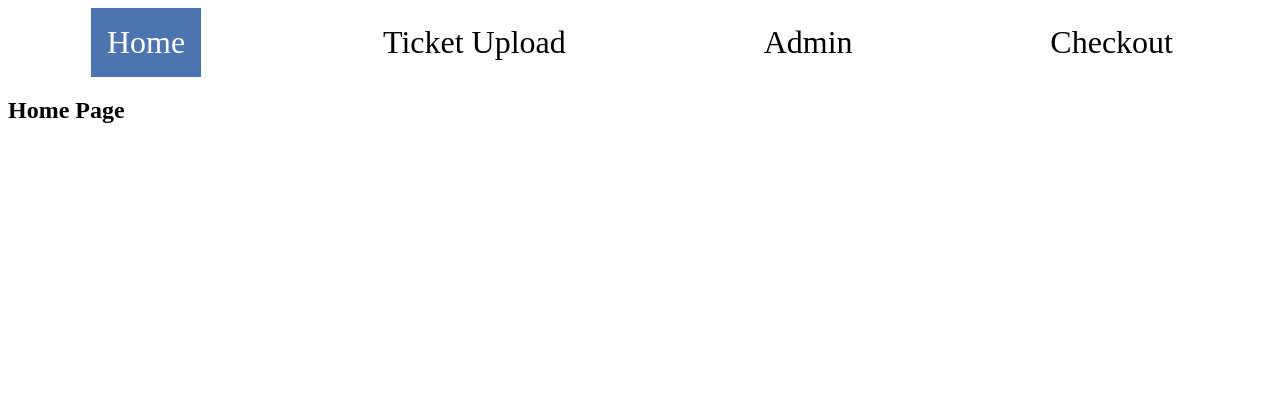
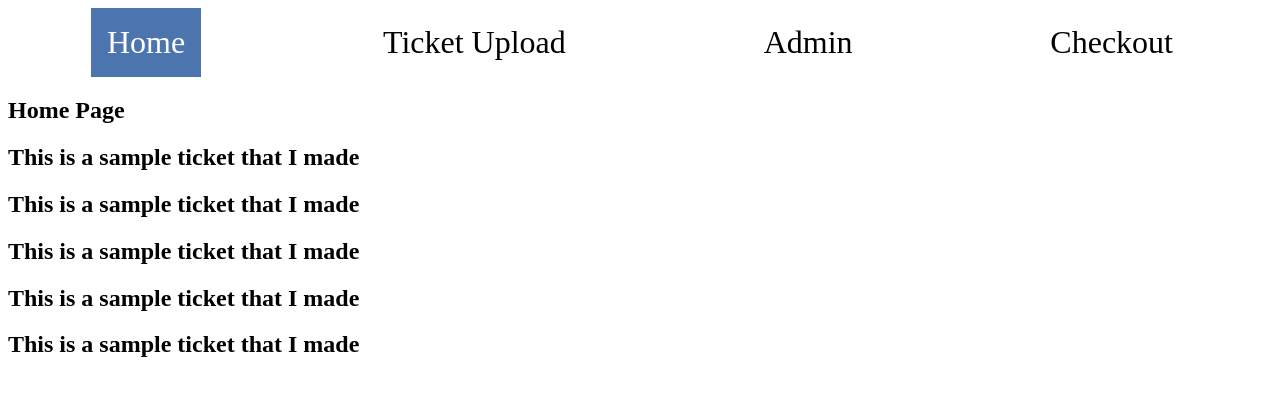
Before and after one commit to CS-4990-W24/Ticket-Management, a React (Vite) app in the folder app/: page / in a window 1280 px wide. Shown: the top 396 px of the page. Built offline with nearby package versions, Linux system fonts and the light colour scheme.

Commit message:
feat: added prettier, authentication

```diff
--- a/app/index.html
+++ b/app/index.html
@@ -2,7 +2,6 @@
 <html lang="en">
     <head>
         <meta charset="UTF-8" />
-        <link rel="icon" type="image/svg+xml" href="/vite.svg" />
         <meta name="viewport" content="width=device-width, initial-scale=1.0" />
         <title>Ticket Management</title>
     </head>
--- a/app/package.json
+++ b/app/package.json
@@ -15,8 +15,6 @@
         "react-router-dom": "^6.21.1"
     },
     "devDependencies": {
-        "@types/react": "^18.2.43",
-        "@types/react-dom": "^18.2.17",
         "@vitejs/plugin-react": "^4.2.1",
         "eslint": "^8.55.0",
         "eslint-plugin-react": "^7.33.2",
--- a/app/src/App.jsx
+++ b/app/src/App.jsx
@@ -4,9 +4,11 @@ import Home from "./pages/Home.jsx";
 import UploadTicket from "./pages/UploadTicket";
 import Admin from "./pages/Admin";
 import Checkout from "./pages/Checkout";
+import { AuthenticationProvider } from "./components/AuthenticationContext";
 
 function App() {
     return (
+        <AuthenticationProvider>
             <BrowserRouter>
                 <Navbar />
                 <Routes>
@@ -16,6 +18,7 @@ function App() {
                     <Route path="/checkout" element={<Checkout />} />
                 </Routes>
             </BrowserRouter>
+        </AuthenticationProvider>
     );
 }
 
--- /dev/null
+++ b/app/src/components/AuthenticationContext.jsx
@@ -0,0 +1,18 @@
+import { createContext, useState } from "react";
+
+export const UserContext = createContext(null);
+
+export function AuthenticationProvider({ children }) {
+    const [user, setUser] = useState({
+        email: "EMAIL@cpp.edu",
+        username: "Guest",
+        password: "Password",
+        authenticated: false,
+    });
+
+    return (
+        <UserContext.Provider value={{ user, setUser }}>
+            {children}
+        </UserContext.Provider>
+    );
+}
--- /dev/null
+++ b/app/src/components/Ticket.jsx
@@ -0,0 +1,9 @@
+function Ticket() {
+    return (
+        <div>
+            <h1>This is a sample ticket that I made</h1>
+        </div>
+    );
+}
+
+export default Ticket;
--- a/app/src/pages/Home.jsx
+++ b/app/src/pages/Home.jsx
@@ -1,7 +1,15 @@
+import Ticket from "@/components/Ticket";
+
+
 function Home() {
     return (
         <section>
             <h1>Home Page</h1>
+            <Ticket />
+            <Ticket />
+            <Ticket />
+            <Ticket />
+            <Ticket />
         </section>
     );
 }
```
Also changed, not shown: app/jsconfig.json (+7 -2 lines), app/.eslintrc.cjs, 1 other file (tests, documents, lock files or other folders). Lines whose indentation alone changed are shown as unchanged.
